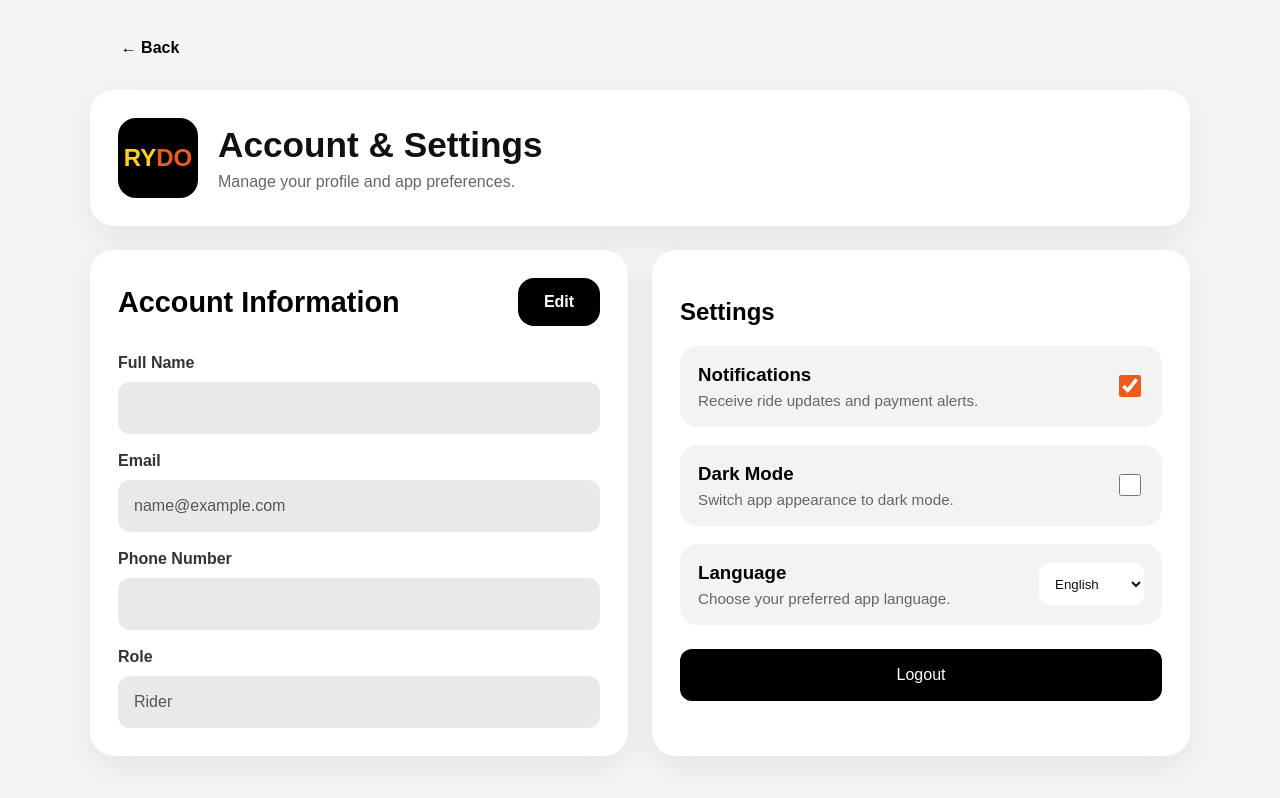
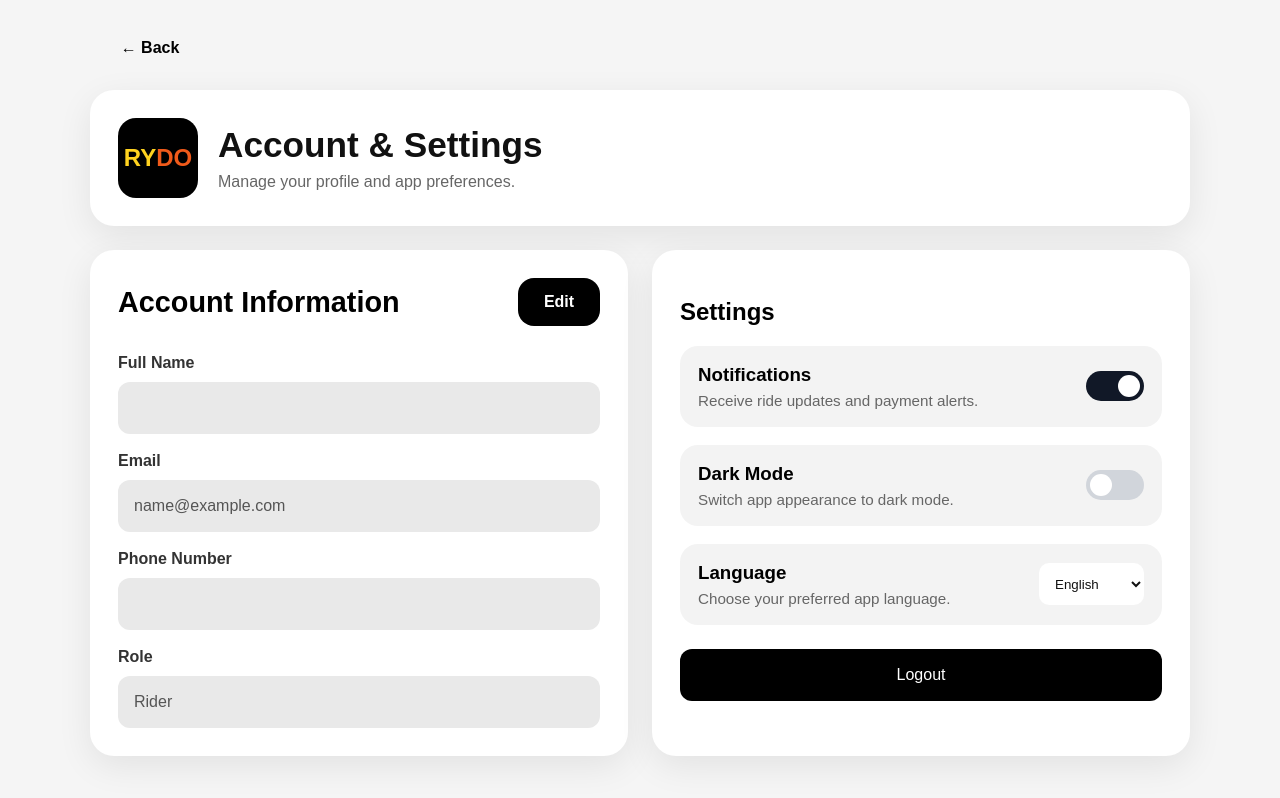
Before and after one commit to Damcheylhendup/Final_Project_WEB_Group4, a React (Vite) app in the folder RYDO-Real_Time_Urban_Mobility/: page /account in a window 1280 px wide. Built offline with nearby package versions, Linux system fonts and the light colour scheme; sample sign-in values are in the browser's storage.

Commit message:
made toggle button

```diff
--- a/RYDO-Real_Time_Urban_Mobility/src/Pages/AccountSettingsPage/AccountSettingsPage.css
+++ b/RYDO-Real_Time_Urban_Mobility/src/Pages/AccountSettingsPage/AccountSettingsPage.css
@@ -287,6 +287,8 @@
   transform: translateY(-2px);
 }
 
+
+
 /* Dark Mode */
 html.dark-mode {
   color-scheme: dark;
@@ -403,6 +405,7 @@ html.dark-mode .logout-main-btn:hover {
   background: #d44e14;
 }
 
+
 /* Responsive */
 @media (max-width: 768px) {
   .account-grid {
--- a/RYDO-Real_Time_Urban_Mobility/src/Pages/AccountSettingsPage/AccountSettingsPage.jsx
+++ b/RYDO-Real_Time_Urban_Mobility/src/Pages/AccountSettingsPage/AccountSettingsPage.jsx
@@ -1,6 +1,7 @@
 import { useState, useEffect } from 'react';
 import { useNavigate } from 'react-router-dom';
 import './AccountSettingsPage.css';
+import ThemeToggle from "../../components/ThemeToggle";
 
 function AccountSettingsPage() {
   const navigate = useNavigate();
@@ -312,8 +313,7 @@ function AccountSettingsPage() {
                   <p>Receive ride updates and payment alerts.</p>
                 </div>
 
-                <input
-                  type="checkbox"
+                <ThemeToggle
                   name="notifications"
                   checked={settings.notifications}
                   onChange={handleSettingsChange}
@@ -326,12 +326,12 @@ function AccountSettingsPage() {
                   <p>Switch app appearance to dark mode.</p>
                 </div>
 
-                <input
-                  type="checkbox"
+                <ThemeToggle
                   name="darkMode"
                   checked={settings.darkMode}
                   onChange={handleSettingsChange}
                 />
+
               </div>
 
               <div className="setting-item language-row">
--- a/RYDO-Real_Time_Urban_Mobility/src/Pages/MapPage/RideChat.css
+++ b/RYDO-Real_Time_Urban_Mobility/src/Pages/MapPage/RideChat.css
@@ -4,10 +4,12 @@
   border-radius: 24px;
   padding: 20px;
   box-shadow: 0 10px 35px rgba(0, 0, 0, 0.08);
+  transition: background 0.3s ease, box-shadow 0.3s ease;
 }
 
 .ride-chat h3 {
   margin: 0 0 8px;
+  color: #111;
 }
 
 .chat-hint {
@@ -56,6 +58,7 @@
 
 .message p {
   margin: 0;
+  color: #111;
 }
 
 .chat-form {
@@ -69,6 +72,8 @@
   border-radius: 10px;
   min-height: 42px;
   padding: 0 10px;
+  background: #fff;
+  color: #111;
 }
 
 .chat-form button {
@@ -79,3 +84,57 @@
   color: #fff;
   cursor: pointer;
 }
+
+/* Dark Mode */
+html.dark-mode .ride-chat {
+  background: #1a1a1a;
+  box-shadow: 0 10px 35px rgba(0, 0, 0, 0.4);
+}
+
+html.dark-mode .ride-chat h3 {
+  color: #f0f0f0;
+}
+
+html.dark-mode .chat-hint,
+html.dark-mode .chat-empty {
+  color: #aaa;
+}
+
+html.dark-mode .messages-box {
+  background: #111827;
+}
+
+html.dark-mode .message {
+  background: #252525;
+}
+
+html.dark-mode .message.mine {
+  background: #064e3b;
+}
+
+html.dark-mode .message.system {
+  background: #374151;
+}
+
+html.dark-mode .message .meta {
+  color: #cbd5e1;
+}
+
+html.dark-mode .message p {
+  color: #f0f0f0;
+}
+
+html.dark-mode .chat-form input {
+  background: #252525;
+  color: #f0f0f0;
+  border-color: #444;
+}
+
+html.dark-mode .chat-form input::placeholder {
+  color: #888;
+}
+
+html.dark-mode .chat-form button {
+  background: #f0f0f0;
+  color: #000;
+}
--- /dev/null
+++ b/RYDO-Real_Time_Urban_Mobility/src/components/ThemeToggle.css
@@ -0,0 +1,54 @@
+.theme-toggle {
+  position: relative;
+  display: inline-block;
+  width: 58px;
+  height: 30px;
+}
+
+.theme-toggle input {
+  opacity: 0;
+  width: 0;
+  height: 0;
+}
+
+.theme-slider {
+  position: absolute;
+  inset: 0;
+  cursor: pointer;
+  background: #d1d5db;
+  border-radius: 999px;
+  transition: 0.3s;
+}
+
+.theme-slider::before {
+  content: "";
+  position: absolute;
+  width: 22px;
+  height: 22px;
+  left: 4px;
+  bottom: 4px;
+  background: white;
+  border-radius: 50%;
+  transition: 0.3s;
+}
+
+.theme-toggle input:checked + .theme-slider {
+  background: #111827;
+}
+
+.theme-toggle input:checked + .theme-slider::before {
+  transform: translateX(28px);
+}
+
+/* Dark mode support */
+html.dark-mode .slider {
+  background: #444;
+}
+
+html.dark-mode .toggle-switch input:checked + .slider {
+  background: #f0f0f0;
+}
+
+html.dark-mode .slider::before {
+  background: white;
+}
--- /dev/null
+++ b/RYDO-Real_Time_Urban_Mobility/src/components/ThemeToggle.jsx
@@ -0,0 +1,17 @@
+import './ThemeToggle.css';
+
+function ThemeToggle({ name, checked, onChange }) {
+  return (
+    <label className="theme-toggle">
+      <input
+        type="checkbox"
+        name={name}
+        checked={checked}
+        onChange={onChange}
+      />
+      <span className="theme-slider"></span>
+    </label>
+  );
+}
+
+export default ThemeToggle;
```
